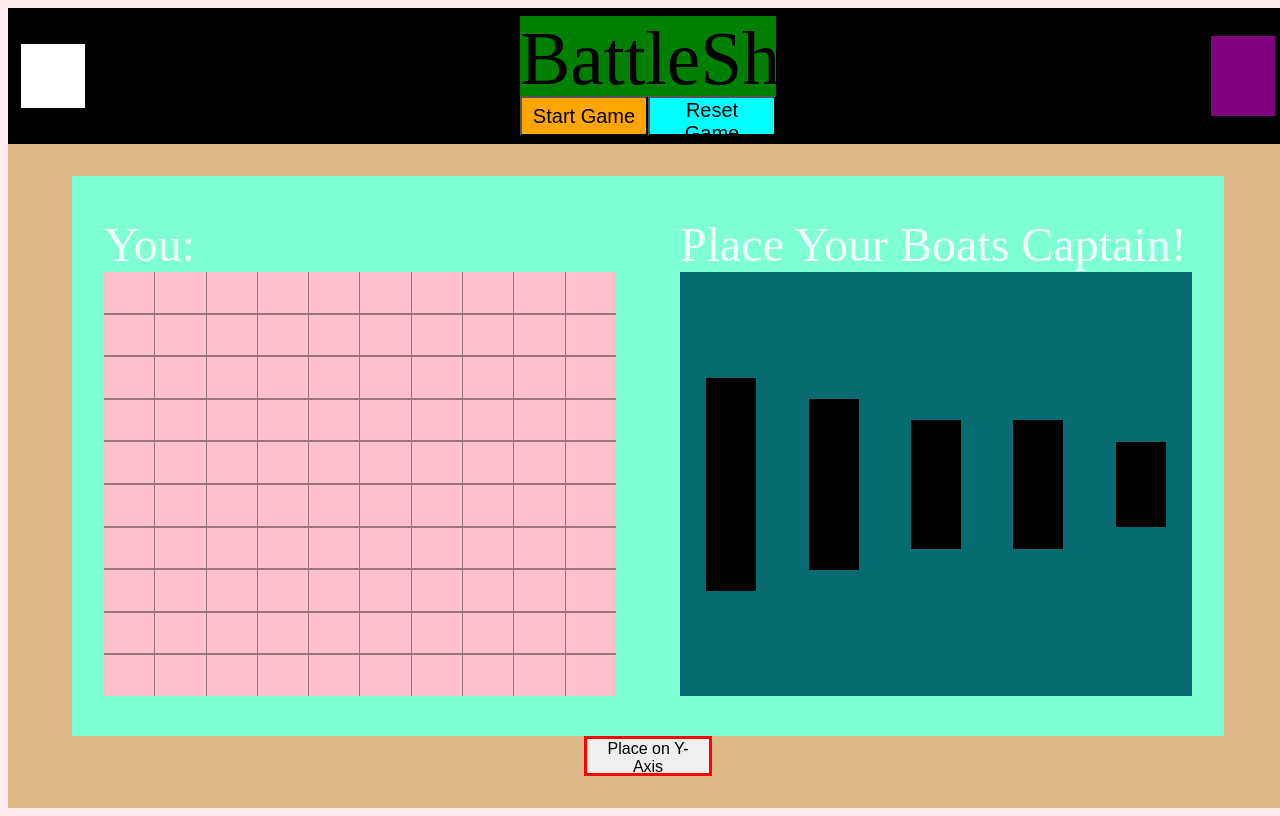
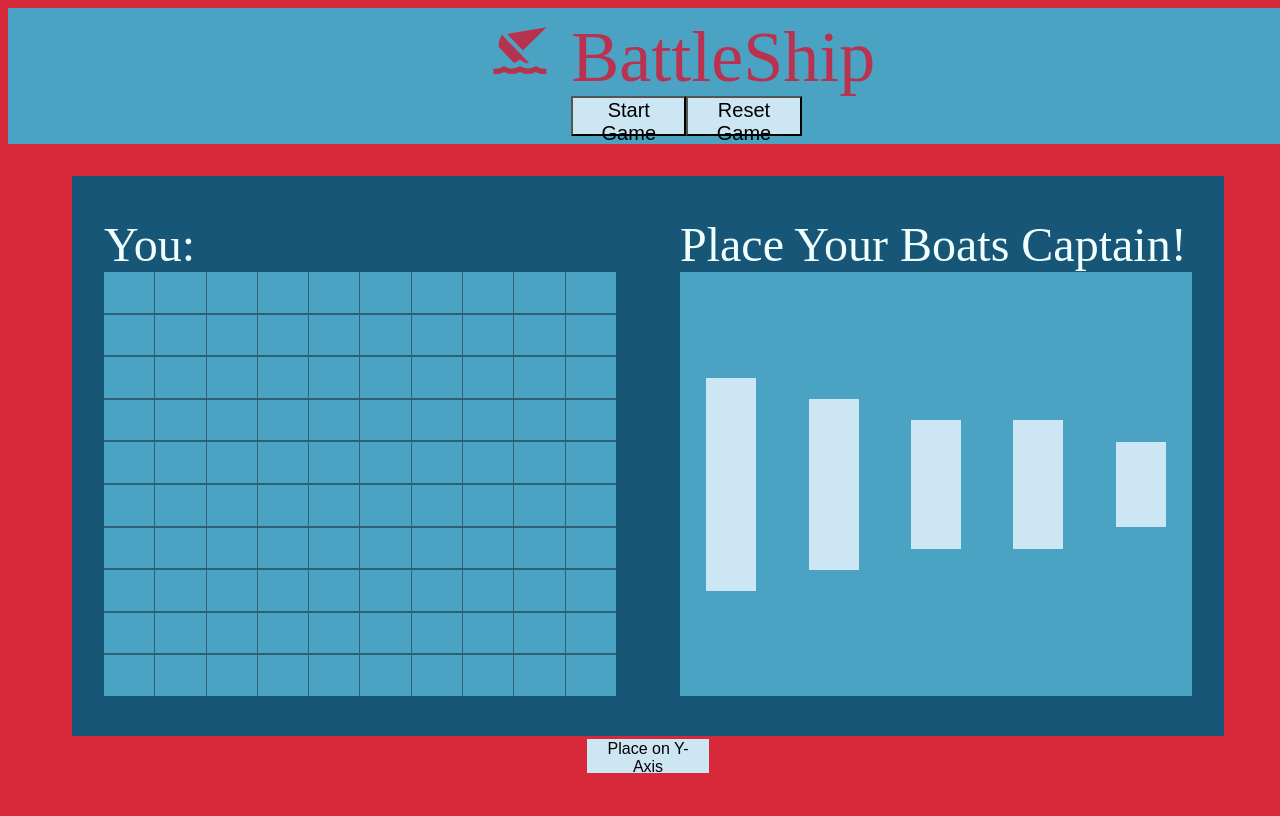
Before and after one commit to DutsAndrew/battleship-game, a website built with webpack: page dist/index.html in a window 1280 px wide. Both pictures are taken after a click on the button "Start Game". Built offline with nearby package versions, Linux system fonts and the light colour scheme.

Commit message:
added styling/color for game

```diff
--- a/src/stylesheets/style.css
+++ b/src/stylesheets/style.css
@@ -1,3 +1,7 @@
+html {
+  background-color: #D62839;
+}
+
 body {
   background-color: #FFEAEE;
 }
@@ -12,20 +16,20 @@ body {
   margin: 0;
   height: 17vh;
   width: 100vw;
-  justify-content: space-between;
+  justify-content: center;
   align-items: center;
-  background-color: black;
+  background-color: #4BA3C3;
 }
 
 #battleship-logo {
-  background-color: white;
-  width: 5vw;
+  filter: invert(26%) sepia(63%) saturate(1934%) hue-rotate(320deg) brightness(87%) contrast(90%);
+  width: 8vw;
   height: 8vh;
-  margin-left: 1%;
+  margin: 0;
+  margin-bottom: 4%;
 }
 
 #menu {
-  background-color: pink;
   width: 20vw;
   height: 15vh;
   display: flex;
@@ -35,22 +39,22 @@ body {
 }
 
 #website-title {
-  background-color: green;
+  color: #BA324F;
   height: 10vh;
-  width: 20vw;
+  width: 30vw;
   margin: 0;
-  font-size: 4.72em;
+  font-size: 4.5em;
 }
 
 #menu-button-container {
   display: flex;
   flex-flow: row nowrap;
   height: 5vh;
-  width: 20vw;
+  width: 18vw;
 }
 
 #start-game {
-  background-color: orange;
+  background-color: #CCE6F4;
   height: 5vh;
   width: 20vw;
   margin: 0;
@@ -58,18 +62,11 @@ body {
 }
 
 #reset-game {
-  background-color: cyan;
+  background-color: #CCE6F4;
   height: 5vh;
   width: 20vw;
   margin: 0;
   font-size: 1.25em;
-}
-
-#wins-tracker {
-  background-color: purple;
-  width: 5vw;
-  height: 10vh;
-  margin-right: 1%;
 }
 
 #main-document {
@@ -78,7 +75,7 @@ body {
   margin: 0;
   width: 100vw;
   height: 83vh;
-  background-color: burlywood;
+  background-color: #D62839;
   justify-content: center;
   align-items: center;
 }
@@ -91,17 +88,17 @@ body {
   margin: 0;
   width: 90vw;
   height: 70vh;
-  background-color: aquamarine;
+  background-color: #175676;
 }
 
 #player-one-container, #computer-container {
   width: 40vw;
   height: 60vh;
-  background-color: chocolate;
+  background-color: #4BA3C3;
 }
 
 #player-one-title, #computer-title {
-  background-color: aquamarine;
+  background-color: #175676;
   width: 40vw;
   height: 7vh;
   margin: 0;
@@ -121,7 +118,7 @@ body {
 
 .game-board-row{
   margin: 0;
-  background-color: pink;
+  background-color: #4BA3C3;
   flex: 1 1 100%;
   display: flex;
   flex-direction: row;
@@ -167,11 +164,11 @@ body {
 #boat-container {
   width: 40vw;
   height: 60vh;
-  background-color: #096B72;
+  background-color: #4BA3C3;
 }
 
 #label-for-placing-boat {
-  background-color: aquamarine;
+  background-color: #175676;
   width: 40vw;
   height: 7vh;
   margin: 0;
@@ -188,7 +185,7 @@ body {
 }
 
 .player-boat {
-  background-color: black;
+  background-color: #CCE6F4;
   cursor: move;
 }
 
@@ -201,7 +198,8 @@ body {
   width: 10vw;
   height: 5vh;
   font-size: 1em;
-  border: 3px solid red;
+  background-color: #CCE6F4;
+  border: 3px solid #D62839;
 }
 
 .display-y-axis {
@@ -259,13 +257,13 @@ body {
 }
 
 .boat-hit {
-  background-color: red;
+  background-color: #BA324F;
 }
 
 .missed-shot {
-  background-color: white;
+  background-color: #CCE6F4;
 }
 
 .boat-sunk {
-  background-color: black;
+  background-color: #D62839;
 }
```
Also changed, not shown: dist/index.html, dist/main.js.
